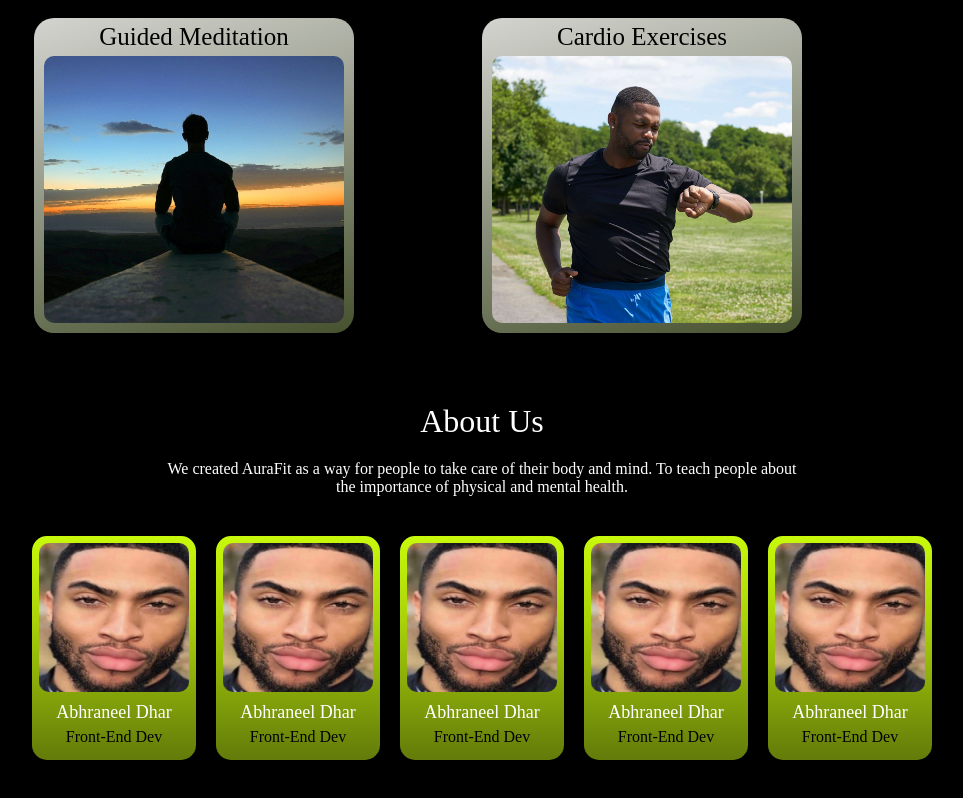
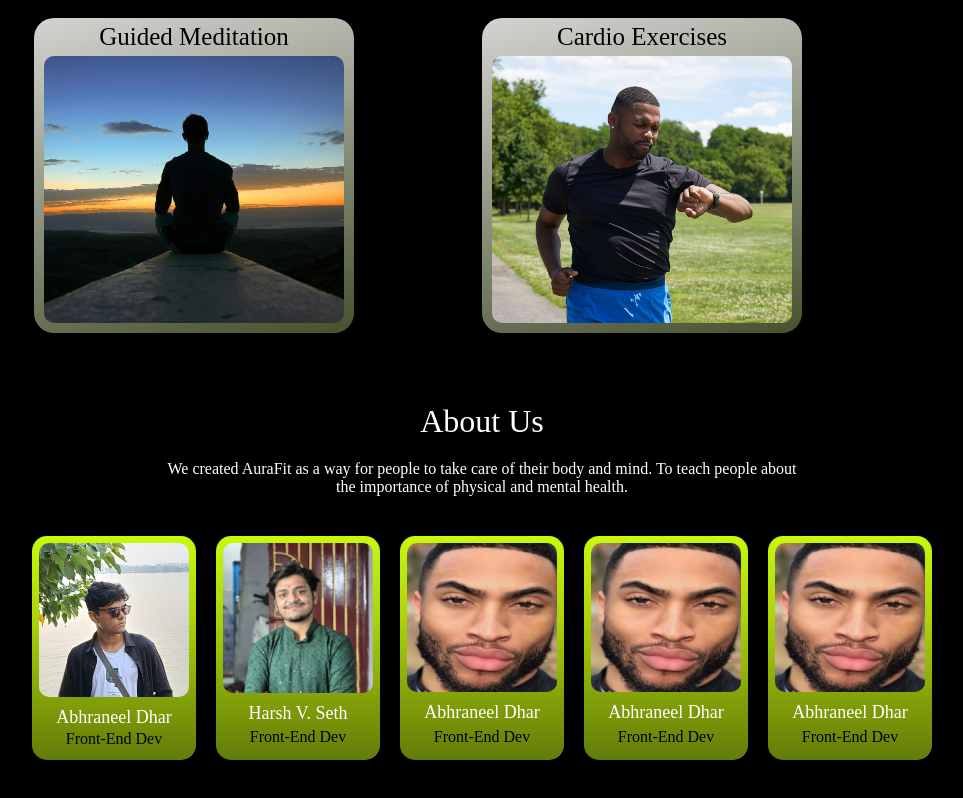
Before and after one commit to abhraneeldhar/AuraFit, a Next.js app: page / in a window 1280 px wide. Shown: the part 1577-2375 px from the top of the page, without its empty margins (158-1121 px from the left). Built offline with nearby package versions, Linux system fonts and the light colour scheme.

Commit message:
added 2 ppl in teampic

```diff
--- a/app/page.tsx
+++ b/app/page.tsx
@@ -18,6 +18,8 @@ import strengthImg from "../public/features/strengthTraining.webp"
 import breahting from "../public/features/breathing.jpg"
 import meditation from "../public/features/meditation.jpg"
 
+import abhraneelPic from "../public/teamPic/abhraneel.jpeg"
+import harshPic from "../public/teamPic/harsh.jpeg"
 
 export default function Home() {
   const heroImageList = [heroImg, heroBale];
@@ -59,6 +61,34 @@ export default function Home() {
 
   ]
 
+
+  const aboutList = [
+    {
+      name: "Abhraneel Dhar",
+      img: abhraneelPic,
+      role: "Front-End Dev"
+    },
+    {
+      name: "Harsh V. Seth",
+      img: harshPic,
+      role: "Front-End Dev"
+    },
+    {
+      name: "Abhraneel Dhar",
+      img: picph,
+      role: "Front-End Dev"
+    },
+    {
+      name: "Abhraneel Dhar",
+      img: picph,
+      role: "Front-End Dev"
+    },
+    {
+      name: "Abhraneel Dhar",
+      img: picph,
+      role: "Front-End Dev"
+    },
+  ]
 
   return (<><div className={styles.main}>
     <div className={styles.tabMain}>
@@ -138,7 +168,7 @@ export default function Home() {
     </div>
 
 
-    <div  className={styles.featuresSection}>
+    <div className={styles.featuresSection}>
       <h1 className={styles.secitonHeading}>Site features</h1>
       <p className={styles.sectionPara}>AuraFit provides the user with various feautres for a strong body and strong mind</p>
       <div className={styles.featuresHolder}>
@@ -160,32 +190,14 @@ export default function Home() {
       <p className={styles.sectionPara}>We created AuraFit as a way for people to take care of their body and mind. To teach people about the importance of physical and mental health.</p>
 
       <div className={styles.profileCardHolder}>
+        {aboutList.map((person, index) => (
 
-        <div className={styles.profileCard}>
-          <Image src={picph} alt="" />
-          <h1>Abhraneel Dhar</h1>
-          <p>Front-End Dev</p>
-        </div>
-        <div className={styles.profileCard}>
-          <Image src={picph} alt="" />
-          <h1>Abhraneel Dhar</h1>
-          <p>Front-End Dev</p>
-        </div>
-        <div className={styles.profileCard}>
-          <Image src={picph} alt="" />
-          <h1>Abhraneel Dhar</h1>
-          <p>Front-End Dev</p>
-        </div>
-        <div className={styles.profileCard}>
-          <Image src={picph} alt="" />
-          <h1>Abhraneel Dhar</h1>
-          <p>Front-End Dev</p>
-        </div>
-        <div className={styles.profileCard}>
-          <Image src={picph} alt="" />
-          <h1>Abhraneel Dhar</h1>
-          <p>Front-End Dev</p>
-        </div>
+          <div key={index} className={styles.profileCard}>
+            <Image src={person.img} alt="" />
+            <h1>{person.name}</h1>
+            <p>{person.role}</p>
+          </div>
+        ))}
       </div>
 
 
```
Also changed, not shown: public/teamPic/abhraneel.jpeg (added), public/teamPic/harsh.jpeg (added).
